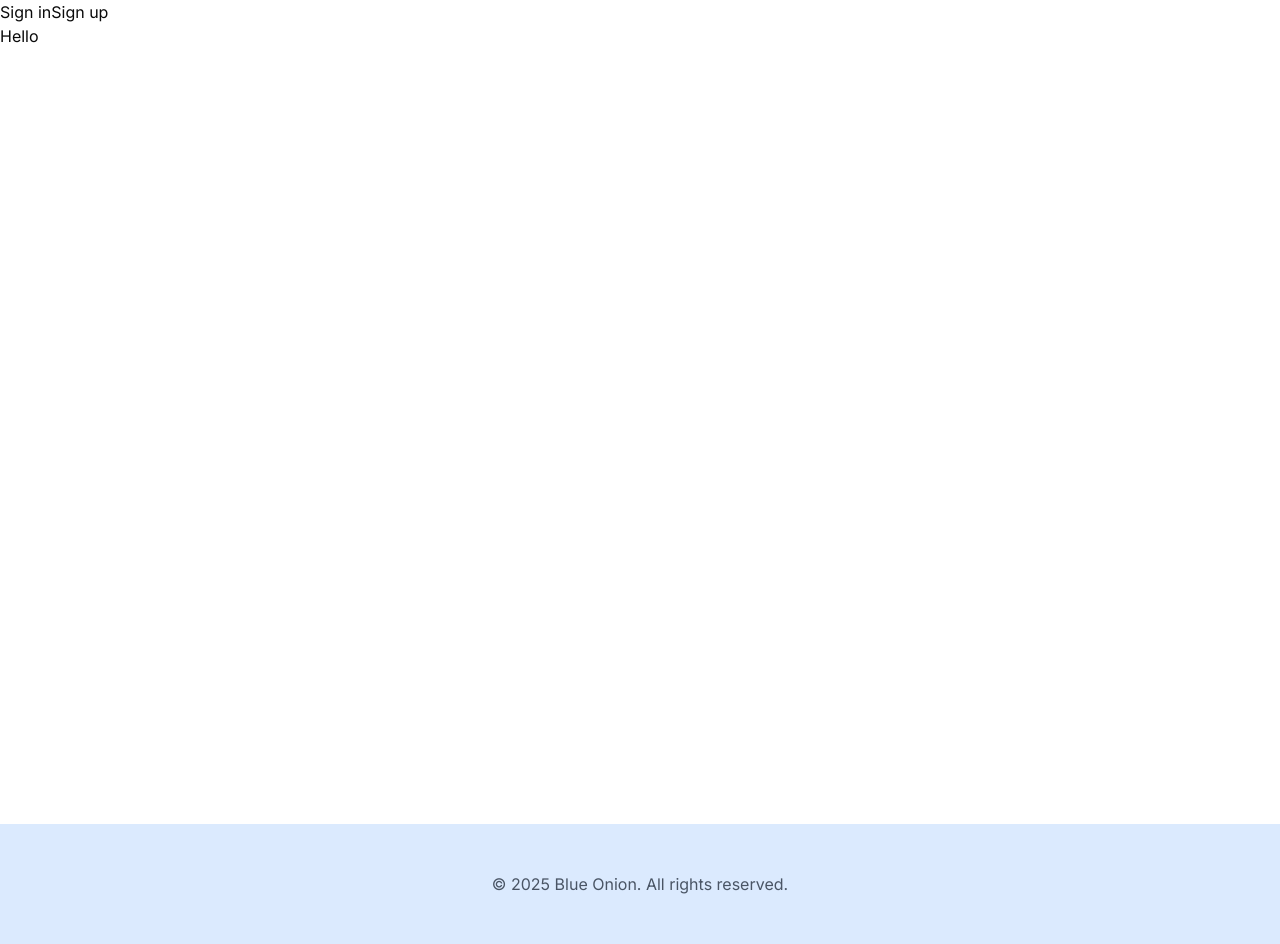
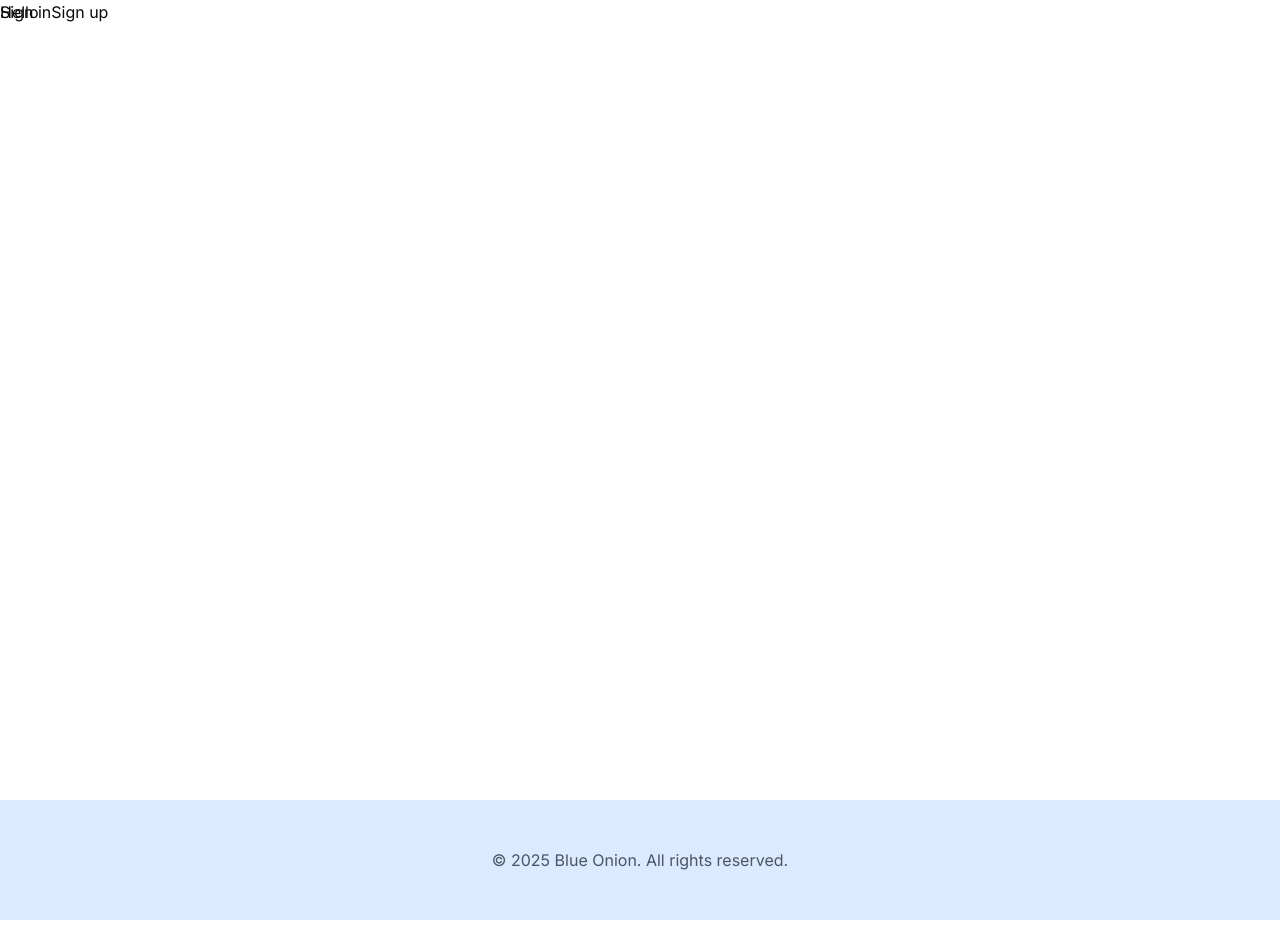
Before and after one commit to Sub-codes/mannmitra, a Next.js app: page / in a window 1280 px wide. After the commit the page ends 920 px from the top, so only its background shows below. Built offline with nearby package versions, Linux system fonts and the light colour scheme; no server answers.

Commit message:
Auth css debugging

```diff
--- /dev/null
+++ b/app/(auth)/layout.js
@@ -0,0 +1,14 @@
+"use client"
+import { useEffect } from "react";
+const Layout = ({ children }) => {
+    useEffect(() => {
+        window.scrollTo(0, 0);
+      }, []);
+    return (
+      <div className="flex justify-center min-h-screen items-center">
+        {children}
+      </div>
+    );
+  };
+
+  export default Layout;
--- a/components/Header.jsx
+++ b/components/Header.jsx
@@ -8,7 +8,7 @@ import {
   } from "@clerk/nextjs";
 const Header = () => {
   return (
-    <div>
+    <div className="fixed top-0">
       <SignedOut>
         <SignInButton />
         <SignUpButton />
```
